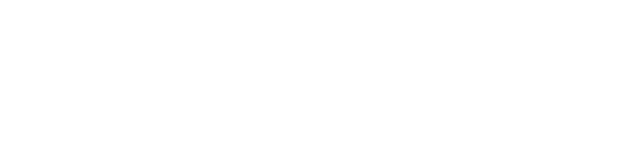
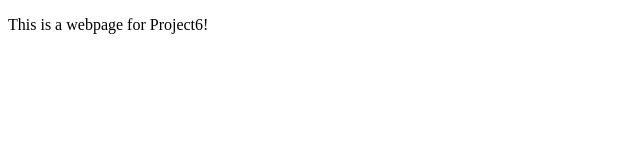
Before and after one commit to WSU-kduncan/cicd-samschafer77, a plain HTML site: page website/index.html in a window 1280 px wide. Shown: the whole page, without its empty margins (0-640 px from the left). Drawn offline with Linux system fonts and the light colour scheme.

Commit message:
Update index.html

```diff
--- a/website/index.html
+++ b/website/index.html
@@ -4,5 +4,6 @@
     <title>This is a webpage for Project6!</title>
   </head>
   <body>
+    <p>This is a webpage for Project6!</p>
   </body>
 </html>
```
